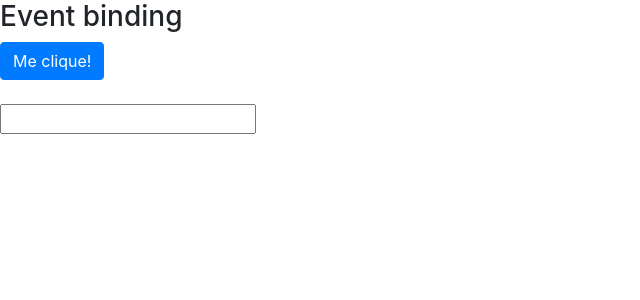
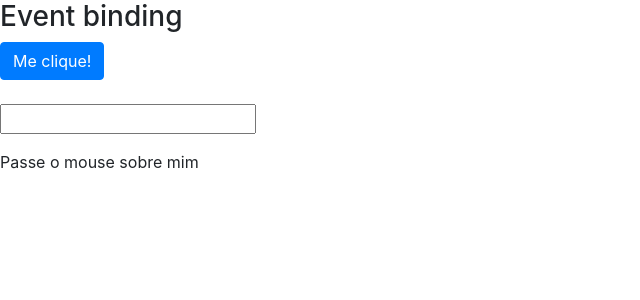
Before and after one commit to 03fred/angular, an Angular app in the folder angular/: page / in a window 1280 px wide. Shown: the top 300 px of the page, without its empty margins (0-640 px from the left). Built offline with nearby package versions, Linux system fonts and the light colour scheme.

Commit message:
Event binding

```diff
--- a/angular/src/app/data-binding/data-binding.component.html
+++ b/angular/src/app/data-binding/data-binding.component.html
@@ -54,11 +54,13 @@
         <button (click)="botaoclickado()" class="btn btn-primary">Me clique!</button>
         <br/>
         <br/>
-        <input #campoInput type="text" (keyup)="onKeyUp($event)" (keyup.enter)="salvarValor(campoInput.value)" />
+        <input #campoInput type="text" (keyup)="onKeyUp($event)" (keyup.enter)="salvarValor(campoInput.value)" (blur)="salvarValor(campoInput.value)" />
 
         <p> {{ valorInput }}</p>
 
         <p> {{ valorSalvoInput }}</p>
 
+        <span (mouseover)="onMouseOverOut()" (mouseout)="onMouseOverOut()" [class.hightlight]="isMouseOver">Passe o mouse sobre mim</span>
+
     </article>
 </section>
--- a/angular/src/app/data-binding/data-binding.component.less
+++ b/angular/src/app/data-binding/data-binding.component.less
@@ -0,0 +1,4 @@
+.hightlight{
+    background-color: yellow;
+    font-weight: bold;
+}
--- a/angular/src/app/data-binding/data-binding.component.ts
+++ b/angular/src/app/data-binding/data-binding.component.ts
@@ -10,10 +10,14 @@ export class DataBindingComponent implements OnInit {
 
   valorInput:string = "";
   valorSalvoInput :string="";
-
+isMouseOver: boolean = false;
   cursoAngular: boolean = true;
   urlImage = 'http://lorempixel.com/400/200/';
 
+  onMouseOverOut(){
+
+    this.isMouseOver = !this.isMouseOver;
+  }
   salvarValor( valor ){
     this.valorSalvoInput = valor;
   }
```
